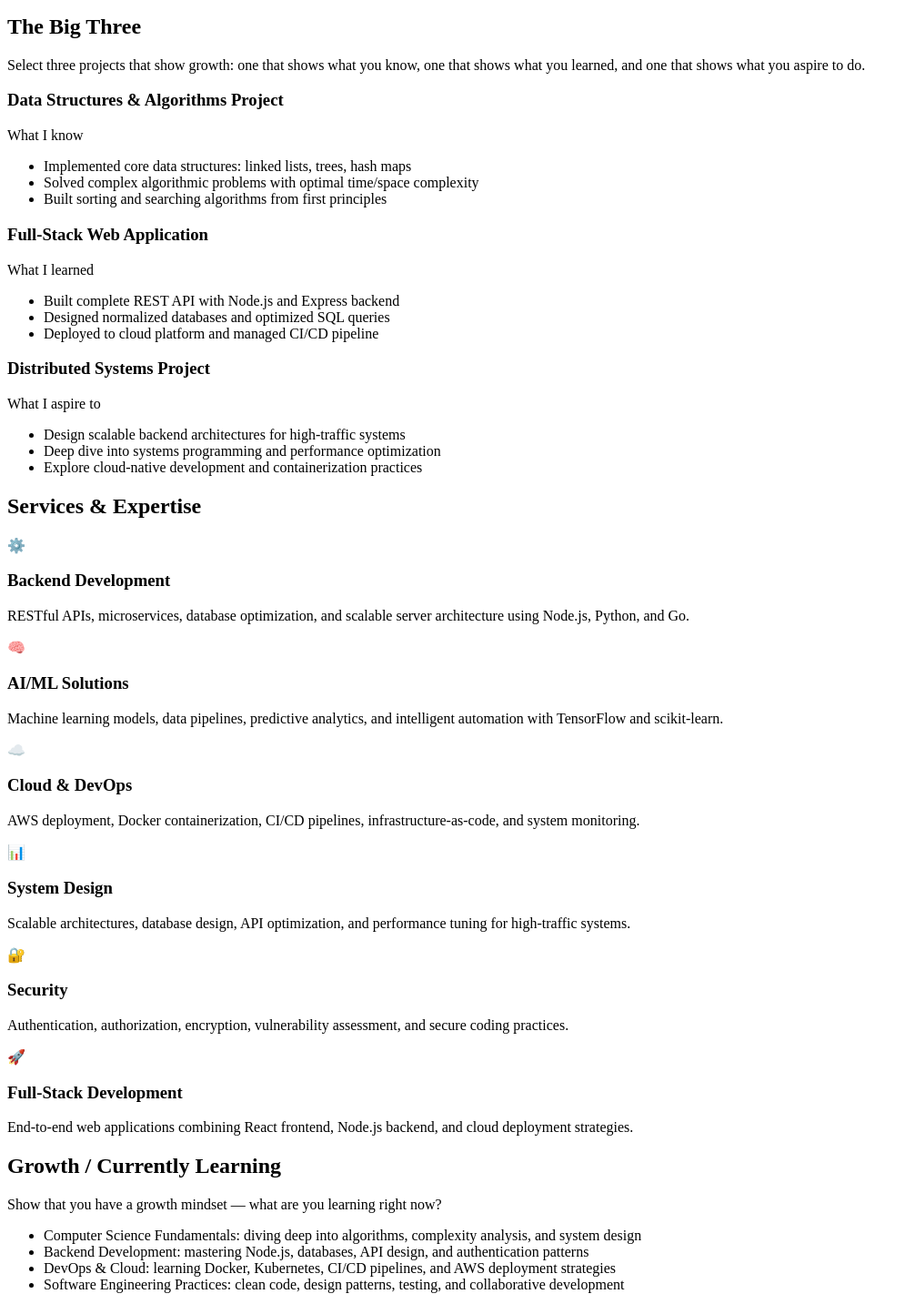
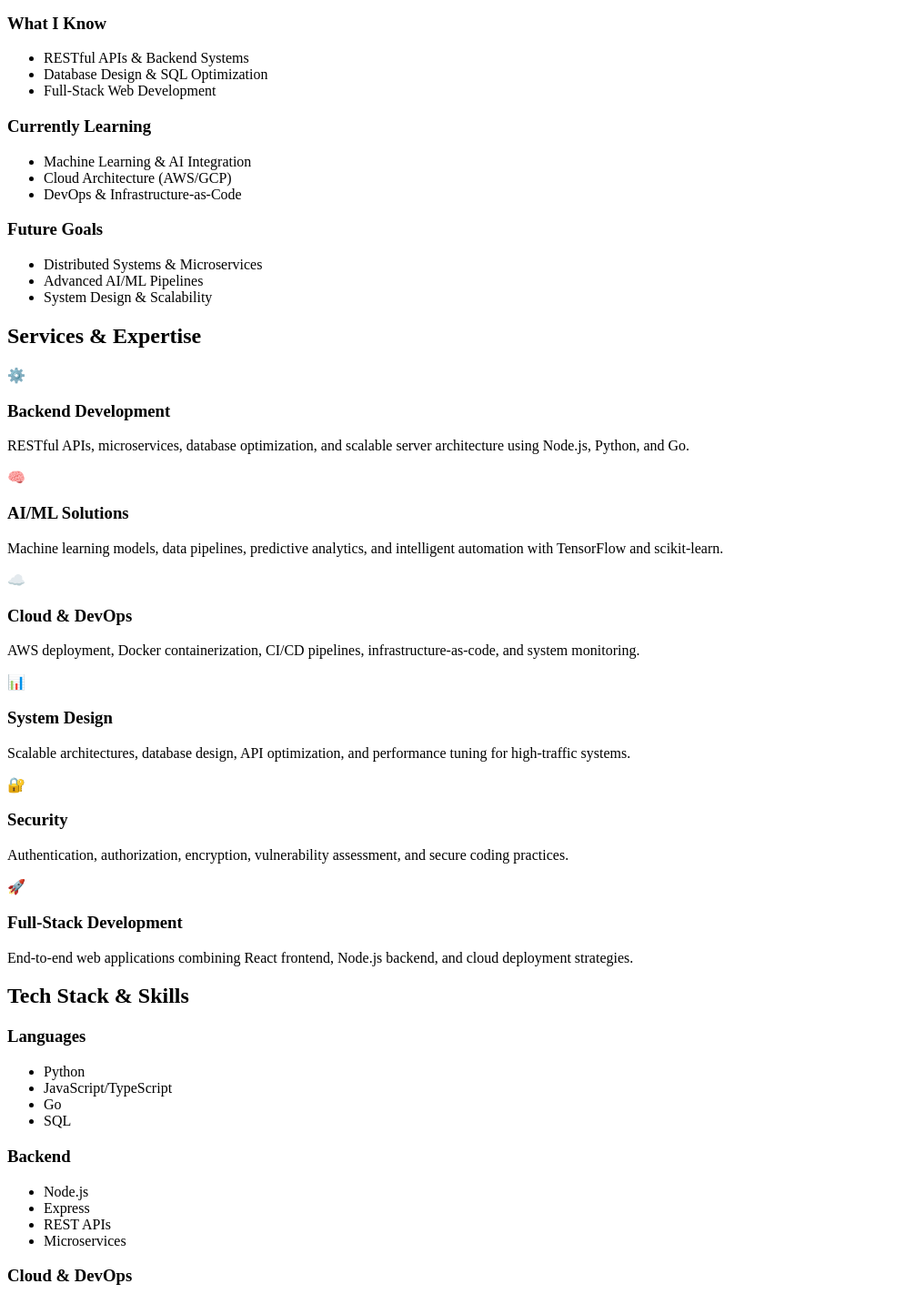
Before and after one commit to abby613/Cambray_CS381, a React (Vite) app: page / in a window 1280 px wide. Shown: the part 1940-3373 px from the top of the page at 91% size, without its empty margins (0-1006 px from the left). Built offline with nearby package versions, Linux system fonts and the light colour scheme; the HTML template or start-up script is replaced by a standard one.

Commit message:
Minimal clean design: Replace Big Three with What I Know/Learning/Future + simplify Tech Stack section

```diff
--- a/src/components/Growth.jsx
+++ b/src/components/Growth.jsx
@@ -1,20 +1,31 @@
 import React from 'react'
 
 export default function Growth(){
-  const learning = [
-    'Computer Science Fundamentals: diving deep into algorithms, complexity analysis, and system design',
-    'Backend Development: mastering Node.js, databases, API design, and authentication patterns',
-    'DevOps & Cloud: learning Docker, Kubernetes, CI/CD pipelines, and AWS deployment strategies',
-    'Software Engineering Practices: clean code, design patterns, testing, and collaborative development'
+  const skills = [
+    { category: 'Languages', items: ['Python', 'JavaScript/TypeScript', 'Go', 'SQL'] },
+    { category: 'Backend', items: ['Node.js', 'Express', 'REST APIs', 'Microservices'] },
+    { category: 'Cloud & DevOps', items: ['AWS', 'Docker', 'Kubernetes', 'CI/CD'] },
+    { category: 'AI/ML', items: ['TensorFlow', 'scikit-learn', 'Data Pipelines', 'ML Models'] }
   ]
 
   return (
     <section className="growth">
-      <h2>Growth / Currently Learning</h2>
-      <p>Show that you have a growth mindset — what are you learning right now?</p>
-      <ul>
-        {learning.map((l,i)=>(<li key={i}>{l}</li>))}
-      </ul>
+      <div className="section-header">
+        <h2>Tech Stack & Skills</h2>
+        <div className="header-line"></div>
+      </div>
+      <div className="skills-grid">
+        {skills.map((skill, i) => (
+          <div key={i} className="skill-category">
+            <h3>{skill.category}</h3>
+            <ul>
+              {skill.items.map((item, j) => (
+                <li key={j}>{item}</li>
+              ))}
+            </ul>
+          </div>
+        ))}
+      </div>
     </section>
   )
 }
--- a/src/components/Projects.jsx
+++ b/src/components/Projects.jsx
@@ -1,55 +1,49 @@
 import React from 'react'
 
-function ProjectCard({title, role, bullets}){
+function LearningCard({title, items}){
   return (
-    <article className="project-card">
+    <article className="learning-card">
       <h3>{title}</h3>
-      <p className="role">{role}</p>
       <ul>
-        {bullets.map((b,i)=>(<li key={i}>{b}</li>))}
+        {items.map((item,i)=>(<li key={i}>{item}</li>))}
       </ul>
     </article>
   )
 }
 
 export default function Projects(){
-  const projects = [
+  const learning = [
     {
-      title: 'Data Structures & Algorithms Project',
-      role: 'What I know',
-      bullets: [
-        'Implemented core data structures: linked lists, trees, hash maps',
-        'Solved complex algorithmic problems with optimal time/space complexity',
-        'Built sorting and searching algorithms from first principles',
+      title: 'What I Know',
+      items: [
+        'RESTful APIs & Backend Systems',
+        'Database Design & SQL Optimization',
+        'Full-Stack Web Development',
       ]
     },
     {
-      title: 'Full-Stack Web Application',
-      role: 'What I learned',
-      bullets: [
-        'Built complete REST API with Node.js and Express backend',
-        'Designed normalized databases and optimized SQL queries',
-        'Deployed to cloud platform and managed CI/CD pipeline',
+      title: 'Currently Learning',
+      items: [
+        'Machine Learning & AI Integration',
+        'Cloud Architecture (AWS/GCP)',
+        'DevOps & Infrastructure-as-Code',
       ]
     },
     {
-      title: 'Distributed Systems Project',
-      role: 'What I aspire to',
-      bullets: [
-        'Design scalable backend architectures for high-traffic systems',
-        'Deep dive into systems programming and performance optimization',
-        'Explore cloud-native development and containerization practices',
+      title: 'Future Goals',
+      items: [
+        'Distributed Systems & Microservices',
+        'Advanced AI/ML Pipelines',
+        'System Design & Scalability',
       ]
     }
   ]
 
   return (
     <section className="projects">
-      <h2>The Big Three</h2>
-      <p>Select three projects that show growth: one that shows what you know, one that shows what you learned, and one that shows what you aspire to do.</p>
-      <div className="project-grid">
-        {projects.map((p,i)=>(
-          <ProjectCard key={i} title={p.title} role={p.role} bullets={p.bullets} />
+      <div className="learning-grid">
+        {learning.map((l,i)=>(
+          <LearningCard key={i} title={l.title} items={l.items} />
         ))}
       </div>
     </section>
--- a/src/styles.css
+++ b/src/styles.css
@@ -680,6 +680,63 @@ body{
   gap:20px;
 }
 
+.learning-card{
+  background:linear-gradient(135deg, var(--card) 0%, var(--bg-light) 100%);
+  padding:24px;
+  border-radius:var(--radius);
+  box-shadow:var(--shadow-md);
+  transition:var(--transition);
+  border:1px solid rgba(0,217,255,0.15);
+  animation:slideInUp 0.8s ease;
+}
+
+.learning-card:hover{
+  box-shadow:var(--shadow-lg);
+  transform:translateY(-4px);
+  border-color:rgba(0,217,255,0.3);
+}
+
+.learning-card h3{
+  margin:0 0 16px;
+  font-size:1.15rem;
+  color:var(--accent);
+  font-weight:700;
+}
+
+.learning-card ul{
+  margin:0;
+  padding-left:0;
+  list-style:none;
+}
+
+.learning-card li{
+  color:var(--text-light);
+  margin-bottom:10px;
+  position:relative;
+  padding-left:20px;
+  transition:var(--transition);
+  font-size:0.95rem;
+}
+
+.learning-card li:hover{
+  padding-left:24px;
+  color:var(--accent);
+}
+
+.learning-card li:before{
+  content:'→';
+  position:absolute;
+  left:0;
+  color:var(--accent-secondary);
+  font-weight:bold;
+}
+
+.learning-grid{
+  display:grid;
+  grid-template-columns:repeat(auto-fit,minmax(260px,1fr));
+  gap:20px;
+}
+
 .project-card{
   background:linear-gradient(135deg, var(--card) 0%, var(--bg-light) 100%);
   padding:28px;
@@ -764,74 +821,64 @@ body{
 
 /* Growth Section */
 .growth{
+  margin:40px 0;
+  animation:slideInUp 0.9s ease;
+}
+
+.skills-grid{
+  display:grid;
+  grid-template-columns:repeat(auto-fit,minmax(200px,1fr));
+  gap:20px;
+}
+
+.skill-category{
   background:linear-gradient(135deg, var(--card) 0%, var(--bg-light) 100%);
-  padding:40px;
+  padding:20px;
   border-radius:var(--radius);
-  margin-top:24px;
+  border:1px solid rgba(0,217,255,0.15);
   box-shadow:var(--shadow-md);
   transition:var(--transition);
-  animation:slideInUp 0.9s ease;
-  border:1px solid rgba(0,217,255,0.15);
-  position:relative;
-  overflow:hidden;
 }
 
-.growth:before{
-  content:'';
-  position:absolute;
-  top:-50%;
-  left:-50%;
-  width:200px;
-  height:200px;
-  background:radial-gradient(circle, rgba(108,92,231,0.2) 0%, transparent 70%);
-  pointer-events:none;
-}
-
-.growth:hover{
+.skill-category:hover{
   box-shadow:var(--shadow-lg);
-  transform:translateY(-4px);
+  transform:translateY(-3px);
   border-color:rgba(0,217,255,0.3);
 }
 
-.growth h2{
+.skill-category h3{
   margin:0 0 12px;
   color:var(--accent);
-  font-size:1.6rem;
+  font-size:1rem;
   font-weight:700;
 }
 
-.growth > p{
-  color:var(--text-light);
-  margin:0 0 20px;
-  font-size:1rem;
-}
-
-.growth ul{
+.skill-category ul{
   margin:0;
   padding-left:0;
   list-style:none;
 }
 
-.growth li{
-  color:var(--text);
-  margin-bottom:14px;
+.skill-category li{
+  color:var(--text-light);
+  margin-bottom:8px;
+  font-size:0.9rem;
+  padding-left:16px;
   position:relative;
-  padding-left:24px;
   transition:var(--transition);
-  font-size:0.95rem;
-  font-weight:500;
 }
 
-.growth li:hover{
-  padding-left:28px;
+.skill-category li:hover{
   color:var(--accent);
+  padding-left:20px;
 }
 
-.growth li:before{
-  content:'✨';
+.skill-category li:before{
+  content:'•';
   position:absolute;
   left:0;
-  font-size:1.2rem;
+  color:var(--accent-secondary);
+  font-weight:bold;
 }
 
 /* Footer */
```
